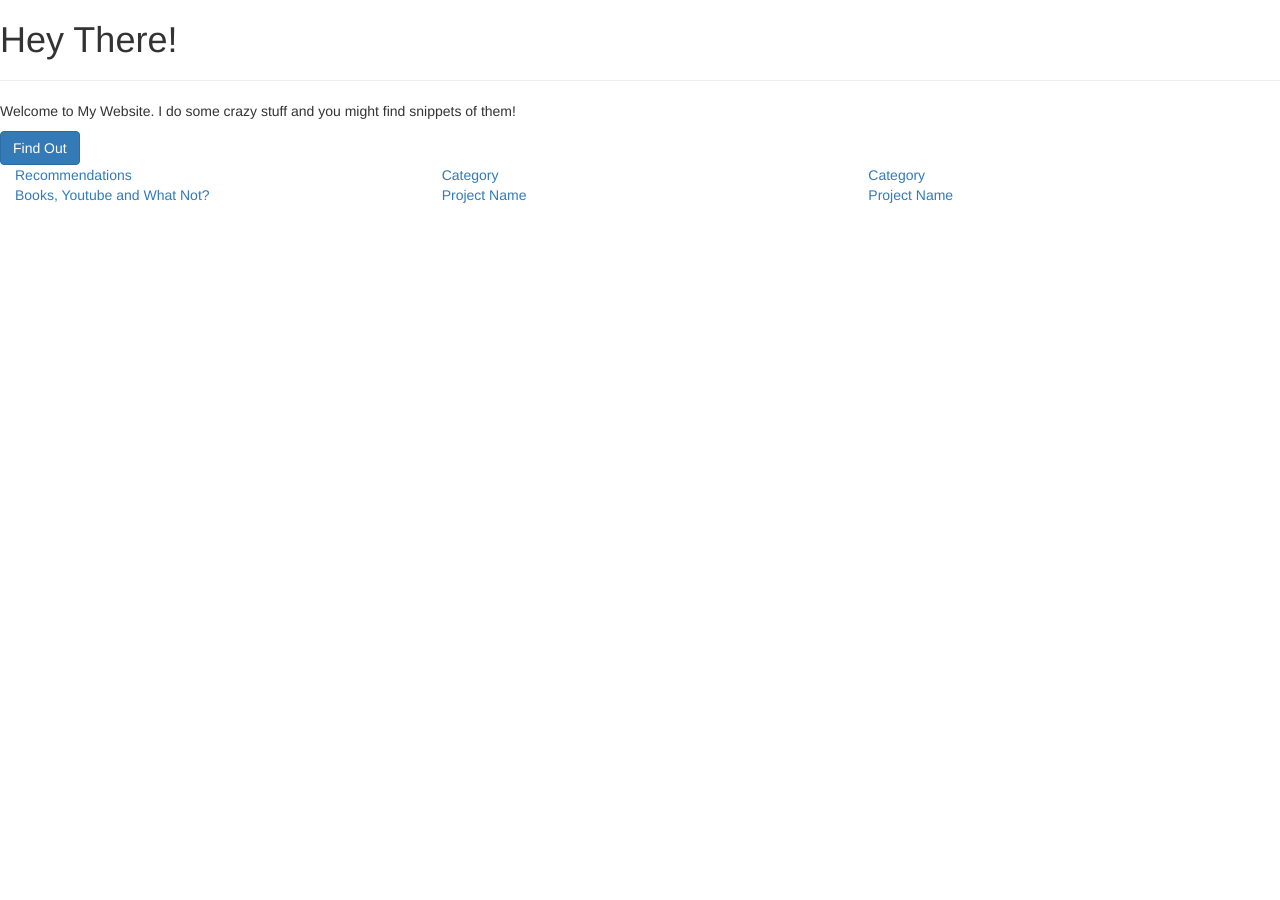
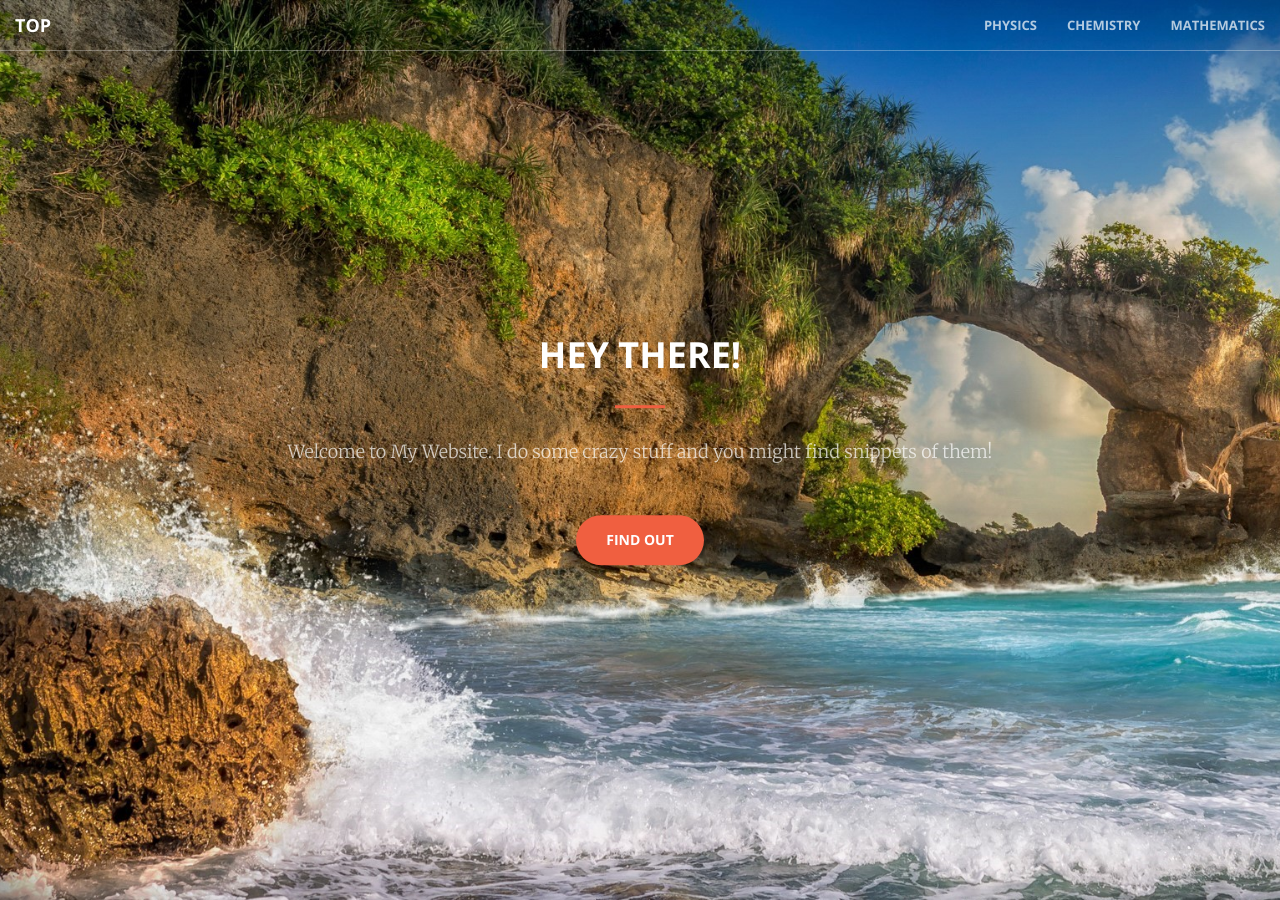
Before and after one commit to aravindbharathi/aravindbharathi.github.io, a Jekyll site: the page jee/index.html, which Jekyll copies as it is, in a window 1280 px wide and 900 px high. Built offline with Jekyll 4.4.1, drawn with Linux system fonts in a browser that asks for light colours; nearby versions of some CDN libraries; library files that are not in the unit come from our copies.

Commit message:
Update index.html

```diff
--- a/jee/index.html
+++ b/jee/index.html
@@ -8,25 +8,57 @@
     <meta name="author" content="">
 
     <title>JEE | BV</title>
-    <link rel="icon" href="favicon.jpeg" type="image/jpeg">
+    <link rel="icon" href="/favicon.jpeg" type="image/jpeg">
 
     <!-- Bootstrap Core CSS -->
-    <link rel="stylesheet" href="css/bootstrap.min.css" type="text/css">
+    <link rel="stylesheet" href="/css/bootstrap.min.css" type="text/css">
 
     <!-- Custom Fonts -->
     <link href='https://fonts.googleapis.com/css?family=Open+Sans:300italic,400italic,600italic,700italic,800italic,400,300,600,700,800' rel='stylesheet' type='text/css'>
     <link href='https://fonts.googleapis.com/css?family=Merriweather:400,300,300italic,400italic,700,700italic,900,900italic' rel='stylesheet' type='text/css'>
-    <link rel="stylesheet" href="font-awesome/css/font-awesome.min.css" type="text/css">
+    <link rel="stylesheet" href="/font-awesome/css/font-awesome.min.css" type="text/css">
 
     <!-- Plugin CSS -->
-    <link rel="stylesheet" href="css/animate.min.css" type="text/css">
+    <link rel="stylesheet" href="/css/animate.min.css" type="text/css">
 
     <!-- Custom CSS -->
-    <link rel="stylesheet" href="css/main.css" type="text/css">
+    <link rel="stylesheet" href="/css/main.css" type="text/css">
 
   </head>
 
   <body>
+
+    <nav id="mainNav" class="navbar navbar-default navbar-fixed-top">
+        <div class="container-fluid">
+            <!-- Brand and toggle get grouped for better mobile display -->
+            <div class="navbar-header">
+                <button type="button" class="navbar-toggle collapsed" data-toggle="collapse" data-target="#bs-example-navbar-collapse-1">
+                    <span class="sr-only">Toggle navigation</span>
+                    <span class="icon-bar"></span>
+                    <span class="icon-bar"></span>
+                    <span class="icon-bar"></span>
+                </button>
+                <a class="navbar-brand page-scroll" href="#page-top">Top</a>
+            </div>
+
+            <!-- Collect the nav links, forms, and other content for toggling -->
+            <div class="collapse navbar-collapse" id="bs-example-navbar-collapse-1">
+                <ul class="nav navbar-nav navbar-right">
+                    <li>
+                        <a class="page-scroll" href="/jee/phy">Physics</a>
+                    </li>
+                    <li>
+                        <a class="page-scroll" href="/jee/chem">Chemistry</a>
+                    </li>
+                    <li>
+                        <a class="page-scroll" href="/jee/math">Mathematics</a>
+                    </li>
+                </ul>
+            </div>
+            <!-- /.navbar-collapse -->
+        </div>
+        <!-- /.container-fluid -->
+    </nav>
 
     <header>
         <div class="header-content">
```
